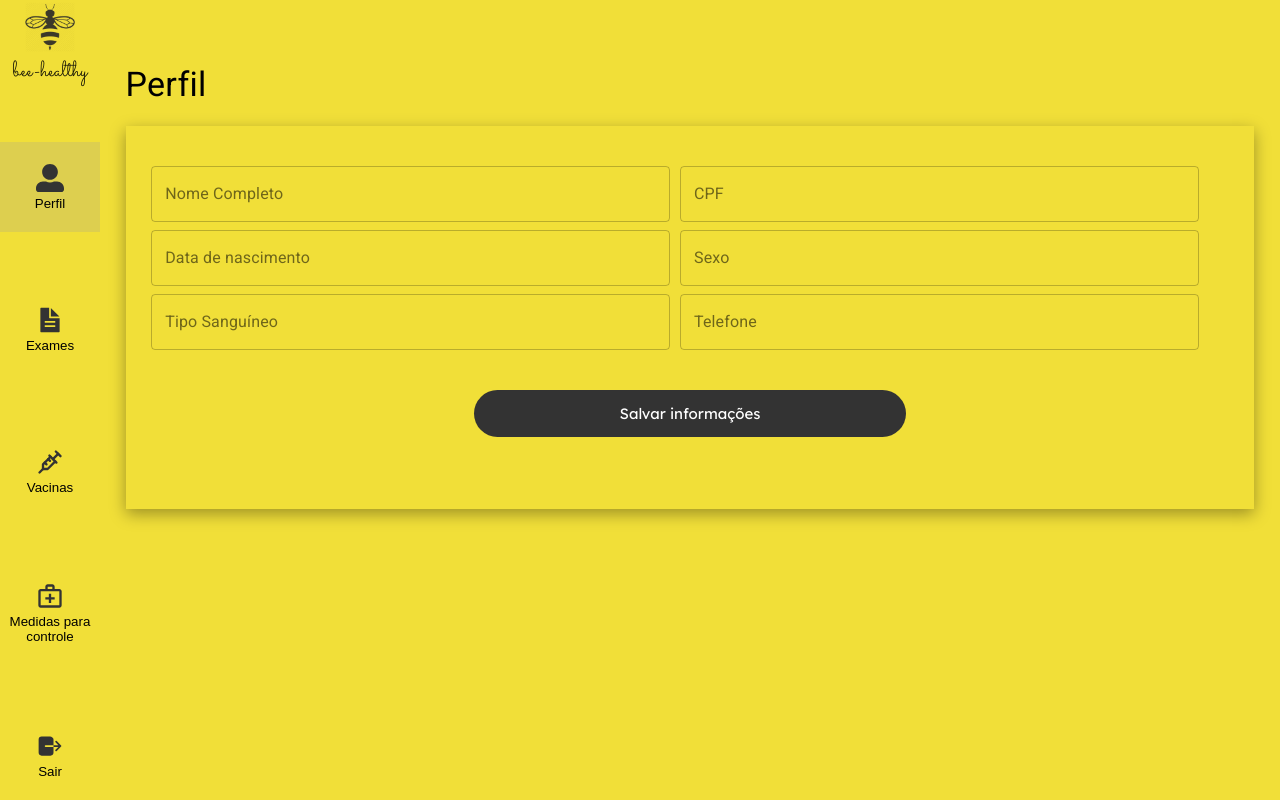
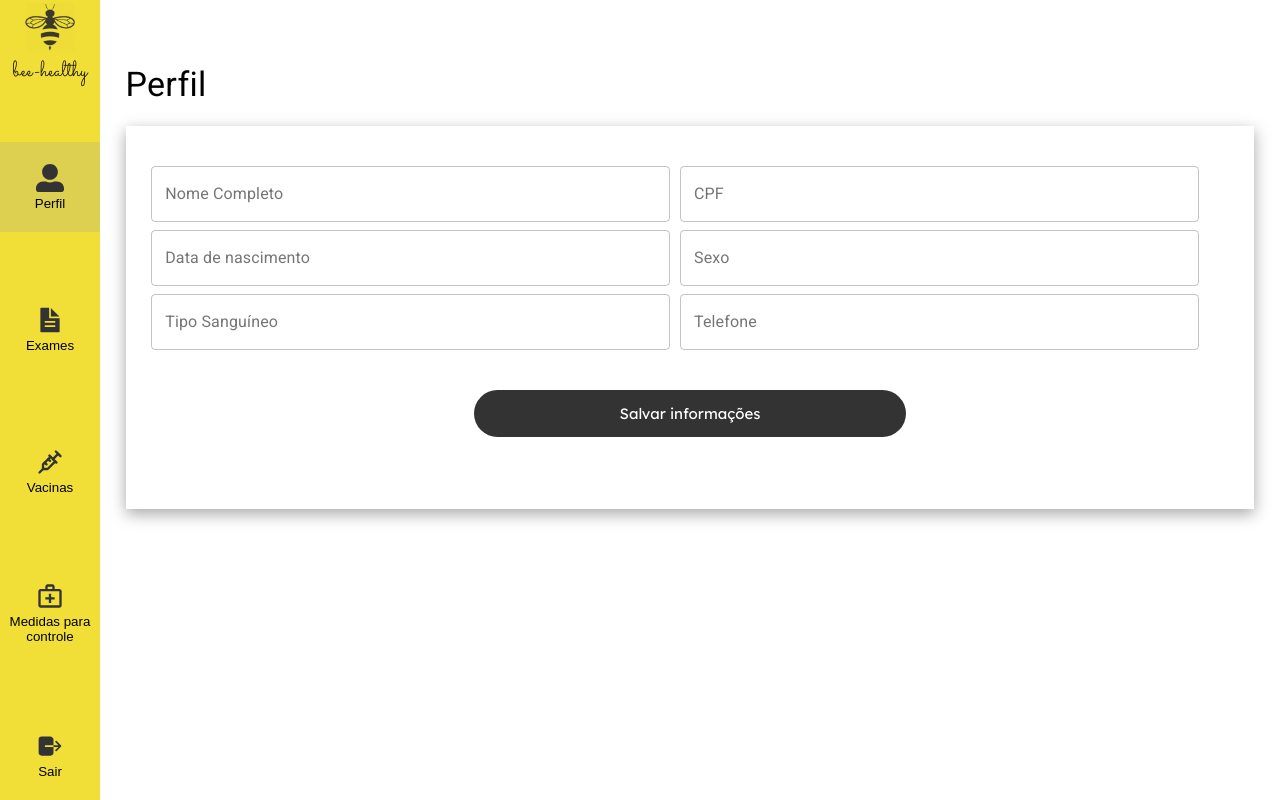
Before and after one commit to belleomoraes/bee-healthy-frontend, a React (Create React App) app: page /dashboard/profile in a window 1280 px wide. Built offline with nearby package versions, Linux system fonts and the light colour scheme.

Commit message:
fix: sign up and sign in style

```diff
--- a/src/assets/styles/GlobalStyle.js
+++ b/src/assets/styles/GlobalStyle.js
@@ -7,7 +7,6 @@ const GlobalStyle = createGlobalStyle`
 body {
     width: 100%;
     height: 100%;
-    background-color: #f1df38 ;
 }
 
 
--- a/src/components/Dashboard/GeneralStyles/SignIn&Up.js
+++ b/src/components/Dashboard/GeneralStyles/SignIn&Up.js
@@ -10,6 +10,8 @@ export const Login = styled.div`
   flex-direction: column;
   align-items: center;
   margin-top: 12vh;
+  background-color: #f1df38;
+
   h1 {
     margin-top: 10px;
     font-family: Sacramento;
--- a/src/components/Dashboard/Pages/Measurements/index.js
+++ b/src/components/Dashboard/Pages/Measurements/index.js
@@ -37,7 +37,7 @@ const StyledTypography = styled(Typography)`
 `;
 
 const DisplayOptions = styled.div`
-  width: 100%;
+  width: 80%;
   display: flex;
   align-items: space-around;
   justify-content: space-around;
--- a/src/pages/Dashboard/index.js
+++ b/src/pages/Dashboard/index.js
@@ -16,6 +16,10 @@ export default function Dashboard() {
 const PagesContainer = styled.div`
   padding: 8vh 2vw;
   margin-left: 100px;
+  background-color: red;
+  width: 100%;
+  height: 100%;
+  background-color: #ffffff;
 
   & > * {
     text-align: initial;
```
